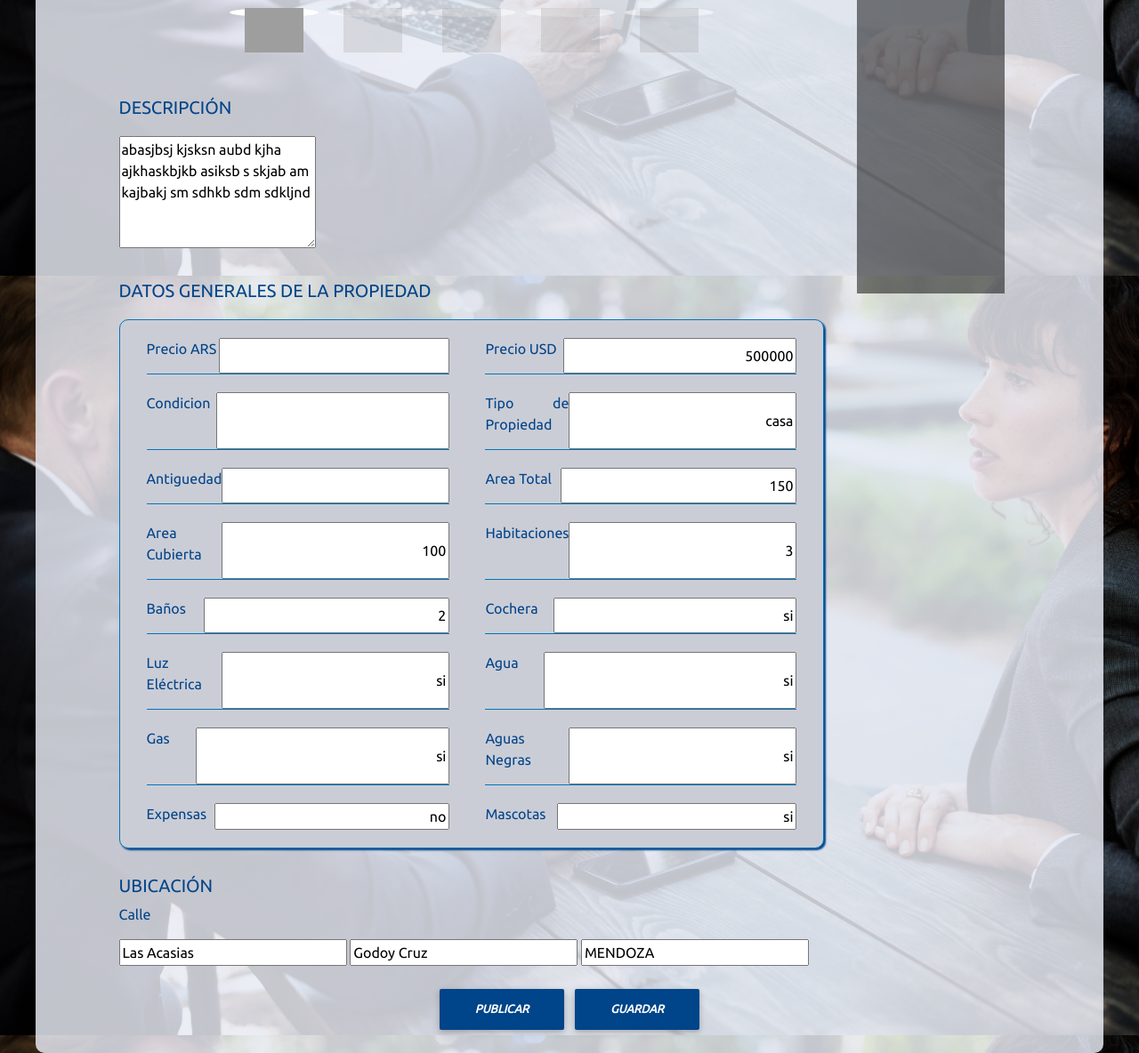
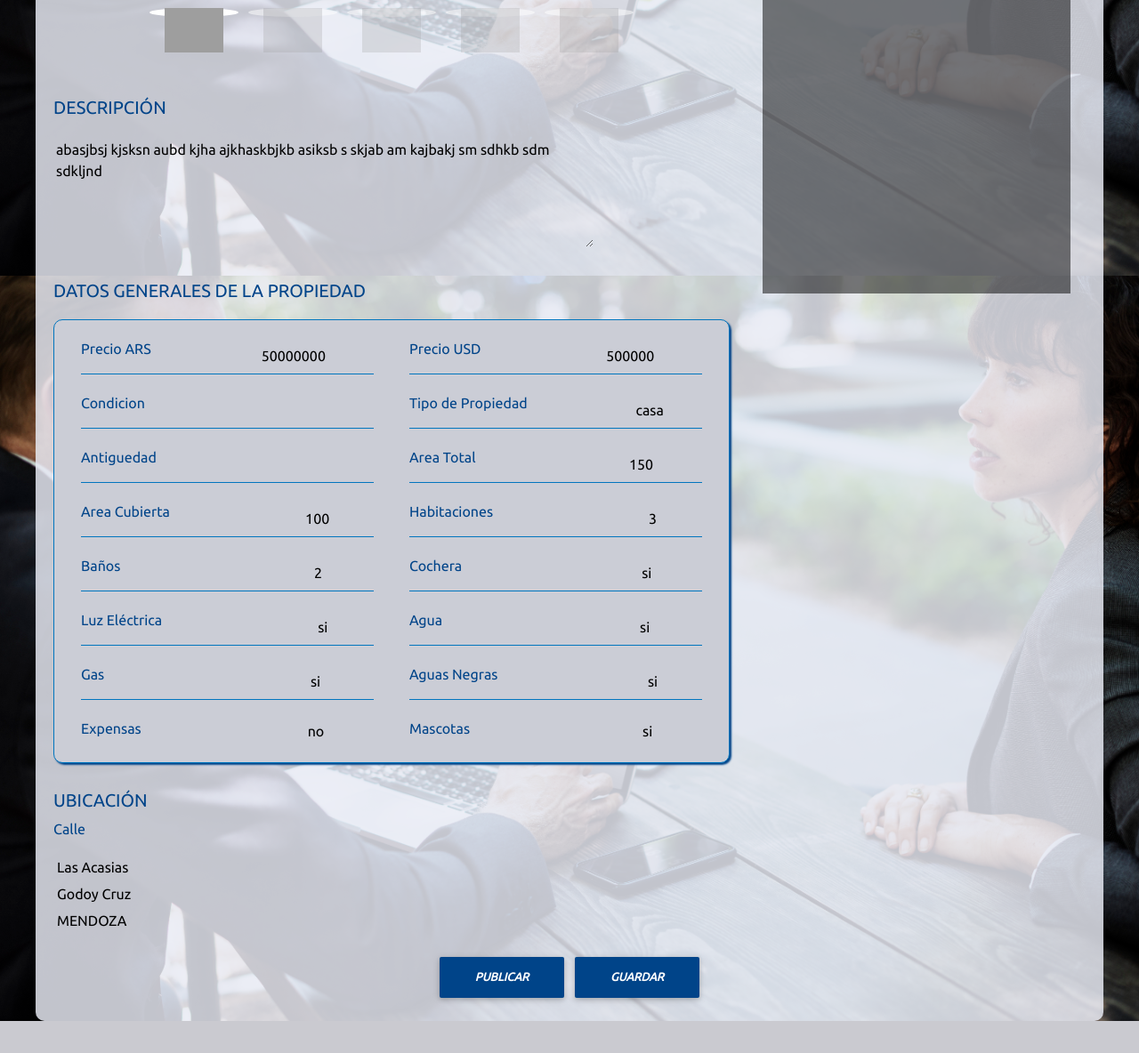
Before and after one commit to HelixInCode/Dueno-Directo, a PHP site: page /editar-publicacion.php?public=9 in a window 1280 px wide. Shown: the part 544-1728 px from the top of the page at 89% size. After the commit the page ends 1692 px from the top, so only its background shows below. Run offline with PHP 8.4, Linux system fonts and the light colour scheme; a user stored in the database is signed in; data comes from the database, SQL or seed files in the repository; data that the repository does not hold is empty; some libraries are stand-ins or nearby versions; grey boxes are pictures that could not be loaded.

Commit message:
estilos de editar-publicacion.php, listado de publicaciones activas,  y creacion de archivo de eliminar propiedades

```diff
--- a/editar-publicacion.php
+++ b/editar-publicacion.php
@@ -62,7 +62,7 @@ if (isset($_SESSION['id'])) {
       $uso= mysqli_real_escape_string($conexion, $_POST['uso']);
 
       $update_public = mysqli_query($conexion, "UPDATE propiedad SET tipo_propiedad='$tipopropiedad',
-                                    pesos='$peso', dolar='$dolar', descripcion='$descripcion', area_total='$areatotal',
+                                    peso='$peso', dolar='$dolar', descripcion='$descripcion', area_total='$areatotal',
                                     area_cubierta='$areacubierta', gas='$gas', luz='$luz', agua='$aguasblancas',
                                     cloacas='$aguasnegras', habitaciones='$habitaciones', banos='$banos',
                                     mascotas='$mascotas', cochera='$cochera', expensas='$expensas', provincia='$provincias',
@@ -186,7 +186,7 @@ if (isset($_SESSION['id'])) {
 
             <div class="descripcion">
               <h5>DESCRIPCIÓN</h5>
-              <textarea name="descripcion" value="<?php echo $Aconsul['descripcion']; ?>" id="descripcion" cols="20" rows="5" placeholder="Breve Descripcion" ><?php echo $Aconsul['descripcion']; ?></textarea>
+              <textarea name="descripcion" value="<?php echo $Aconsul['descripcion']; ?>" id="descripcion" cols="20" rows="5" style="width: 80%; border-color: #ffffff00; background-color: #ed143d00;" placeholder="Breve Descripcion" ><?php echo $Aconsul['descripcion']; ?></textarea>
 
             </div>
 
@@ -197,82 +197,82 @@ if (isset($_SESSION['id'])) {
 
                 <li class="fila">
                   <p>Precio ARS</p>
-                  <input class="valor" name="pesos" value="<?php echo $Aconsul['pesos']; ?>">
+                  <input class="valor" style="width: 80%; border-color: #ffffff00; background-color: #ed143d00;" name="pesos" value="<?php echo $Aconsul['peso']; ?>">
                 </li>
 
                 <li class="fila">
                   <p>Precio USD</p>
-                  <input class="valor" name="dolar" value="<?php echo $Aconsul['dolar']; ?>">
+                  <input class="valor" style="width: 80%; border-color: #ffffff00; background-color: #ed143d00;" name="dolar" value="<?php echo $Aconsul['dolar']; ?>">
                 </li>
 
                 <li class="fila">
                   <p>Condicion</p>
-                  <input class="valor" name="uso" value="<?php echo $Aconsul['uso']; ?>">
+                  <input class="valor" style="width: 80%; border-color: #ffffff00; background-color: #ed143d00;" name="uso" value="<?php echo $Aconsul['uso']; ?>">
                 </li>
 
                 <li class="fila">
                   <p>Tipo de Propiedad</p>
-                  <input class="valor" name="tipo_propiedad" value="<?php echo $Aconsul['tipo_propiedad']; ?>">
+                  <input class="valor" style="width: 80%; border-color: #ffffff00; background-color: #ed143d00;" name="tipo_propiedad" value="<?php echo $Aconsul['tipo_propiedad']; ?>">
                 </li>
 
                 <li class="fila">
                   <p>Antiguedad</p>
-                  <input class="valor" name="antig" value="<?php echo $Aconsul['antig']; ?>">
+                  <input class="valor" style="width: 80%; border-color: #ffffff00; background-color: #ed143d00;" name="antig" value="<?php echo $Aconsul['antig']; ?>">
                 </li>
 
                 <li class="fila">
                   <p>Area Total</p>
-                  <input class="valor" name="area_total" value="<?php echo $Aconsul['area_total']; ?>">
+                  <input class="valor" style="width: 80%; border-color: #ffffff00; background-color: #ed143d00;" name="area_total" value="<?php echo $Aconsul['area_total']; ?>">
                 </li>
 
                 <li class="fila">
                   <p>Area Cubierta</p>
-                  <input class="valor" name="area_cubierta" value="<?php echo $Aconsul['area_cubierta']; ?>">
+                  <input class="valor" style="width: 80%; border-color: #ffffff00; background-color: #ed143d00;" name="area_cubierta" value="<?php echo $Aconsul['area_cubierta']; ?>">
                 </li>
 
                 <li class="fila">
                   <p>Habitaciones</p>
-                  <input class="valor" name="habitaciones" value="<?php echo $Aconsul['habitaciones']; ?>">
+                  <input class="valor" style="width: 80%; border-color: #ffffff00; background-color: #ed143d00;" name="habitaciones" value="<?php echo $Aconsul['habitaciones']; ?>">
                 </li>
 
                 <li class="fila">
                   <p>Baños</p>
-                  <input class="valor" name="banos" value="<?php echo $Aconsul['banos']; ?>">
+                  <input class="valor" style="width: 80%; border-color: #ffffff00; background-color: #ed143d00;" name="banos" value="<?php echo $Aconsul['banos']; ?>">
                 </li>
 
                 <li class="fila">
                   <p>Cochera</p>
-                  <input class="valor" name="cochera" value="<?php echo $Aconsul['cochera']; ?>">
+                  <input class="valor" style="width: 80%; border-color: #ffffff00; background-color: #ed143d00;" name="cochera" value="<?php echo $Aconsul['cochera']; ?>">
                 </li>
 
                 <li class="fila">
                   <p>Luz Eléctrica</p>
-                  <input class="valor" name="luz" value="<?php echo $Aconsul['luz']; ?>">
+                  <input class="valor" style="width: 80%; border-color: #ffffff00; background-color: #ed143d00;" name="luz" value="<?php echo $Aconsul['luz']; ?>">
                 </li>
 
                 <li class="fila">
                   <p>Agua</p>
-                  <input class="valor" name="agua" value="<?php echo $Aconsul['agua']; ?>">
+                  <input class="valor" style="width: 80%; border-color: #ffffff00; background-color: #ed143d00;" name="agua" value="<?php echo $Aconsul['agua']; ?>">
                 </li>
 
                 <li class="fila">
                   <p>Gas</p>
-                  <input class="valor" name="gas" value="<?php echo $Aconsul['gas']; ?>">
+                  <input class="valor" style="width: 80%; border-color: #ffffff00; background-color: #ed143d00;" name="gas" value="<?php echo $Aconsul['gas']; ?>">
                 </li>
 
                 <li class="fila">
                   <p>Aguas Negras</p>
-                  <input class="valor" name="cloacas" value="<?php echo $Aconsul['cloacas']; ?>">
+                  <input class="valor" style="width: 80%; border-color: #ffffff00; background-color: #ed143d00;" name="cloacas" value="<?php echo $Aconsul['cloacas']; ?>">
                 </li>
 
                 <li class="fila">
                   <p>Expensas</p>
-                  <input class="valor" name="expensas" value="<?php echo $Aconsul['expensas']; ?>">
+                  <input class="valor" style="width: 80%; border-color: #ffffff00; background-color: #ed143d00;" name="expensas" value="<?php echo $Aconsul['expensas']; ?>">
                 </li>
 
                 <li class="fila">
                   <p>Mascotas</p>
-                  <input class="valor" name="mascotas" value="<?php echo $Aconsul['mascotas']; ?>">
+                  <input class="valor" style="width: 80%; border-color: #ffffff00; background-color: #ed143d00;" name="mascotas" value="<?php echo $Aconsul['mascotas']; ?>">
                 </li>
               </ul>
             </div>
@@ -280,9 +280,9 @@ if (isset($_SESSION['id'])) {
             <div class="ubicacion">
               <h5>UBICACIÓN</h5>
               <p>Calle</p>
-              <input name="calle" value="<?php echo $calle ?>">
-              <input name="municipalidad" value="<?php echo $municipalidad ?>">
-              <input name="provincia" value="<?php echo $provincia; ?>" style="text-transform: uppercase; font-weight:1200">
+              <input style="width: 80%; border-color: #ffffff00; background-color: #ed143d00;" name="calle" value="<?php echo $calle ?>" placeholder="Ingrese Calle">
+              <input style="width: 80%; border-color: #ffffff00; background-color: #ed143d00;" name="municipalidad" value="<?php echo $municipalidad ?>" placeholder="Ingrese Localidad">
+              <input name="provincia" value="<?php echo $provincia; ?>" style="width: 80%; border-color: #ffffff00; background-color: #ed143d00; text-transform: uppercase; font-weight:1200" placeholder="Ingrese provincia">
               <div class="container-mapa">
                 <!--Tratar de insertar mapa con la ubicacion del lugar-->
               </div>
```
Also changed, not shown: home.php (+12 -5 lines), process/delPublicacion.php (added).
